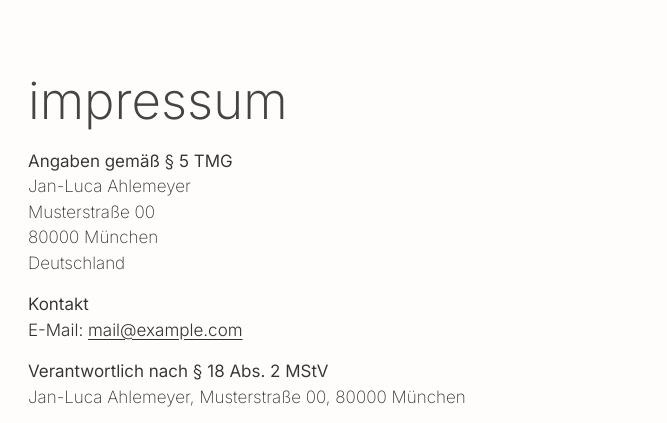
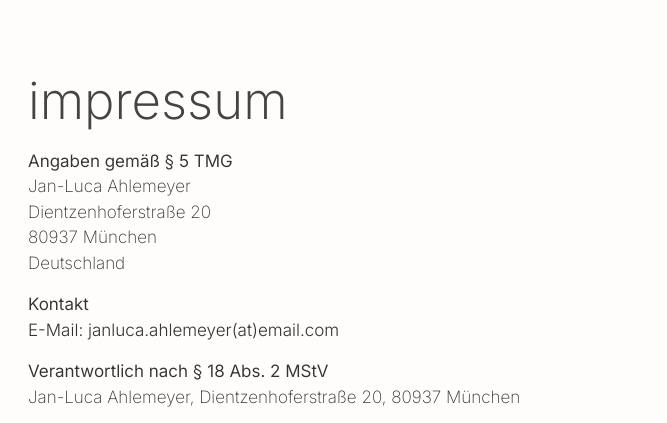
Before and after one commit to JL-Ahlemeyer/portfolio, a website built with Vite: page ai.html in a window 1280 px wide. Shown: the part 1610-2033 px from the top of the page, 0-667 px from the left. Built offline with nearby package versions, Linux system fonts and the light colour scheme; a web font is replaced by a local one.

Commit message:
Update Impressum with official address and anti-scraping email format

```diff
--- a/ai.html
+++ b/ai.html
@@ -218,13 +218,13 @@
             <div class="ai-col-impressum__legal">
               <h2 class="ux-sub-heading" style="margin-top: 0; margin-bottom: 20px;">impressum</h2>
               <p class="ai-impressum__de-label">Angaben gemäß § 5 TMG</p>
-              <p class="ai-impressum__de-small">Jan-Luca Ahlemeyer<br>Musterstraße 00<br>80000 München<br>Deutschland</p>
+              <p class="ai-impressum__de-small">Jan-Luca Ahlemeyer<br>Dientzenhoferstraße 20<br>80937 München<br>Deutschland</p>
 
               <p class="ai-impressum__de-label" style="margin-top: 16px;">Kontakt</p>
-              <p class="ai-impressum__de">E-Mail: <a href="mailto:mail@example.com" class="ai-impressum__link">mail@example.com</a></p>
+              <p class="ai-impressum__de">E-Mail: janluca.ahlemeyer(at)email.com</p>
 
               <p class="ai-impressum__de-label" style="margin-top: 16px;">Verantwortlich nach § 18 Abs. 2 MStV</p>
-              <p class="ai-impressum__de-small">Jan-Luca Ahlemeyer, Musterstraße 00, 80000 München</p>
+              <p class="ai-impressum__de-small">Jan-Luca Ahlemeyer, Dientzenhoferstraße 20, 80937 München</p>
 
               <p class="ai-impressum__de-label" style="margin-top: 16px;">Haftung für Inhalte</p>
               <p class="ai-impressum__de-small">Als Diensteanbieter bin ich gemäß § 7 Abs. 1 TMG für eigene Inhalte verantwortlich. Nach §§ 8–10 TMG bin ich jedoch nicht verpflichtet, übermittelte oder gespeicherte fremde Informationen zu überwachen.</p>
```
